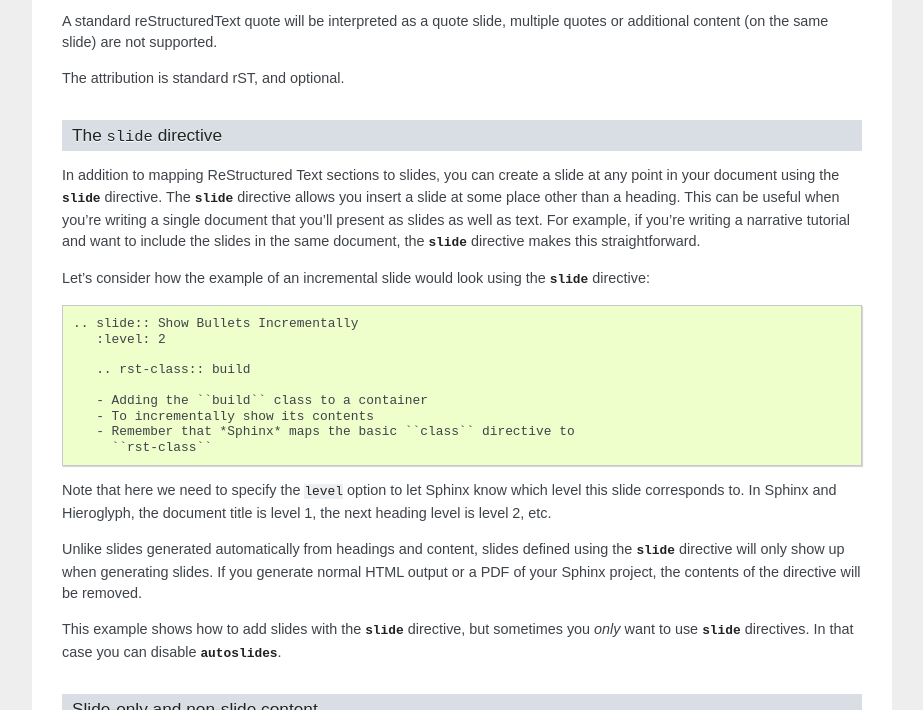
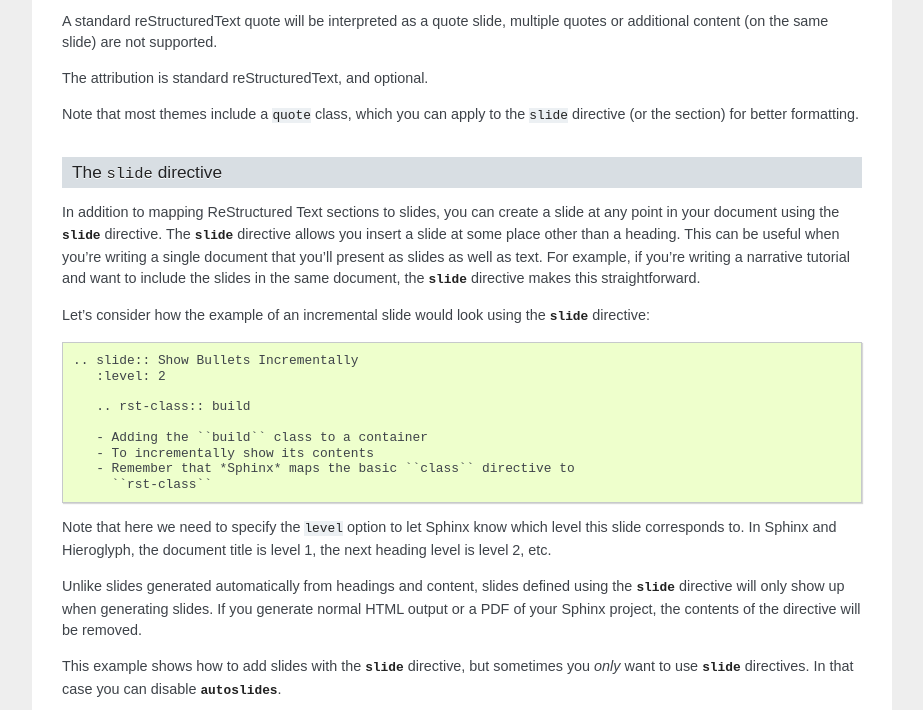
Before and after one commit to nyergler/hieroglyph, a Sphinx documentation site: the page built from docs/getting-started.rst, in a window 1280 px wide and 900 px high, scrolled down 4034 px, cut to the strip 190-900 px from the top of the window. Shown: the whole strip, without its empty margins (198-1121 px from the left). Built offline with Sphinx 7.4.7, drawn with Linux system fonts in a browser that asks for light colours.

Commit message:
Mention the `quote` class, which makes attribution look right.

```diff
--- a/docs/getting-started.rst
+++ b/docs/getting-started.rst
@@ -306,6 +306,7 @@
 
 .. slide:: Quotes
    :level: 2
+   :class: quote
 
      reStructuredText quotes are automatically converted
 
@@ -319,7 +320,10 @@
 A standard reStructuredText quote will be interpreted as a quote slide,
 multiple quotes or additional content (on the same slide) are not supported.
 
-The attribution is standard rST, and optional.
+The attribution is standard reStructuredText, and optional.
+
+Note that most themes include a ``quote`` class, which you can apply to
+the ``slide`` directive (or the section) for better formatting.
 
 The ``slide`` directive
 -----------------------
```
